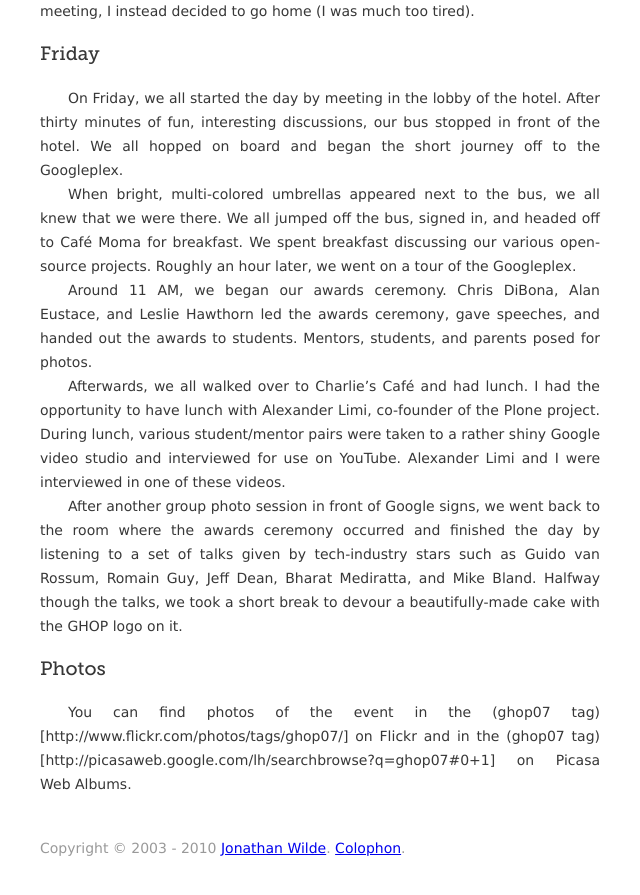
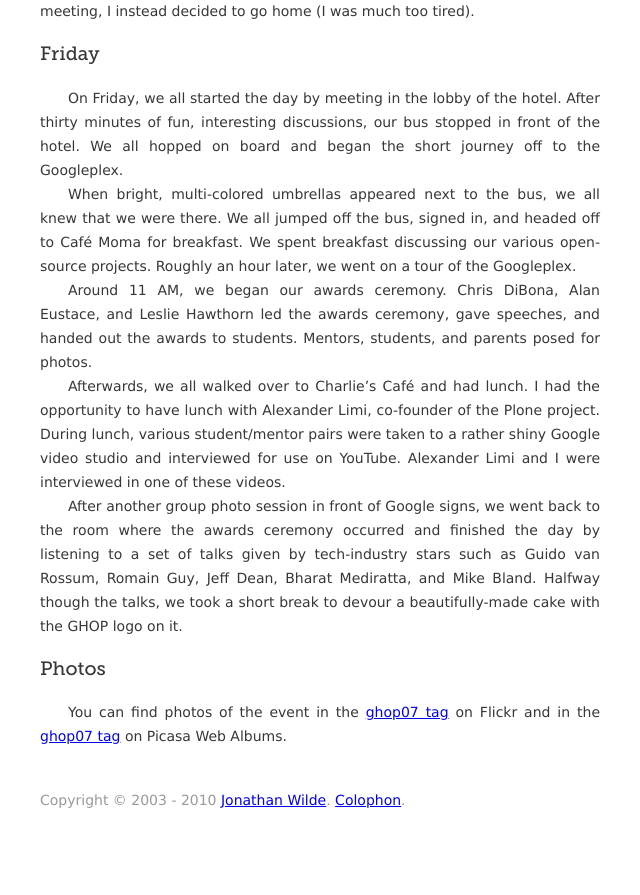
Before and after one commit to hellojwilde/hellojwilde.github.io, a Jekyll site: the page built from _posts/2008-07-14-it-was-awesome.md, in a window 1280 px wide and 900 px high, scrolled down 918 px. Shown: the top 895 px of the window, without its empty margins (168-808 px from the left). Built offline with Jekyll 4.4.1, drawn with Linux system fonts in a browser that asks for light colours; after the commit the page ends 1770 px from its top, so only the background shows below that.

Commit message:
Fixed parentheses and brackets in the two links at the bottom of the page.

```diff
--- a/_posts/2008-07-14-it-was-awesome.md
+++ b/_posts/2008-07-14-it-was-awesome.md
@@ -80,6 +80,6 @@
 ------
 
 You can find photos of the event in the
-(ghop07 tag)[http://www.flickr.com/photos/tags/ghop07/] on Flickr and in
-the (ghop07 tag)[http://picasaweb.google.com/lh/searchbrowse?q=ghop07#0+1]
+[ghop07 tag](http://www.flickr.com/photos/tags/ghop07/) on Flickr and in
+the [ghop07 tag](http://picasaweb.google.com/lh/searchbrowse?q=ghop07#0+1)
 on Picasa Web Albums.
```
